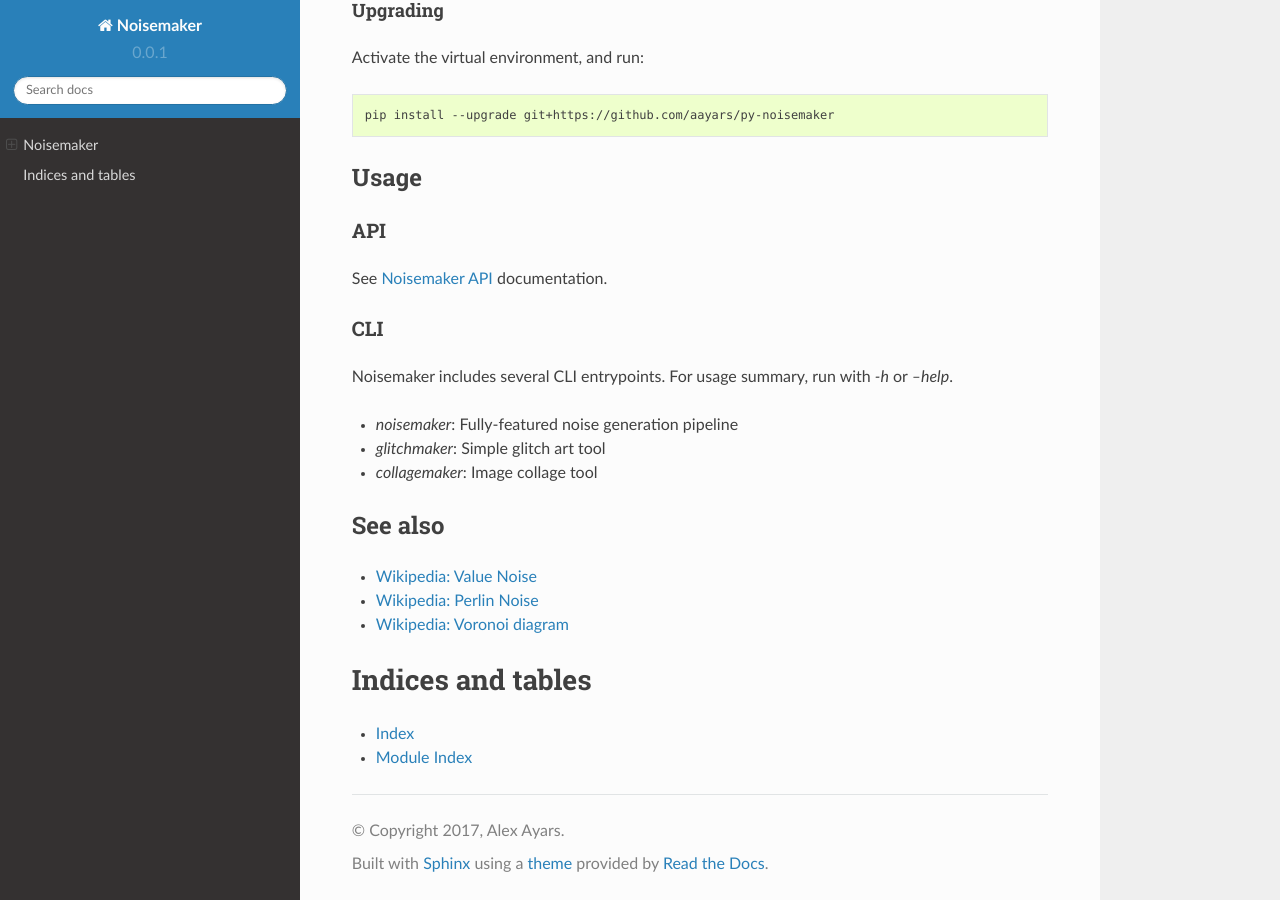
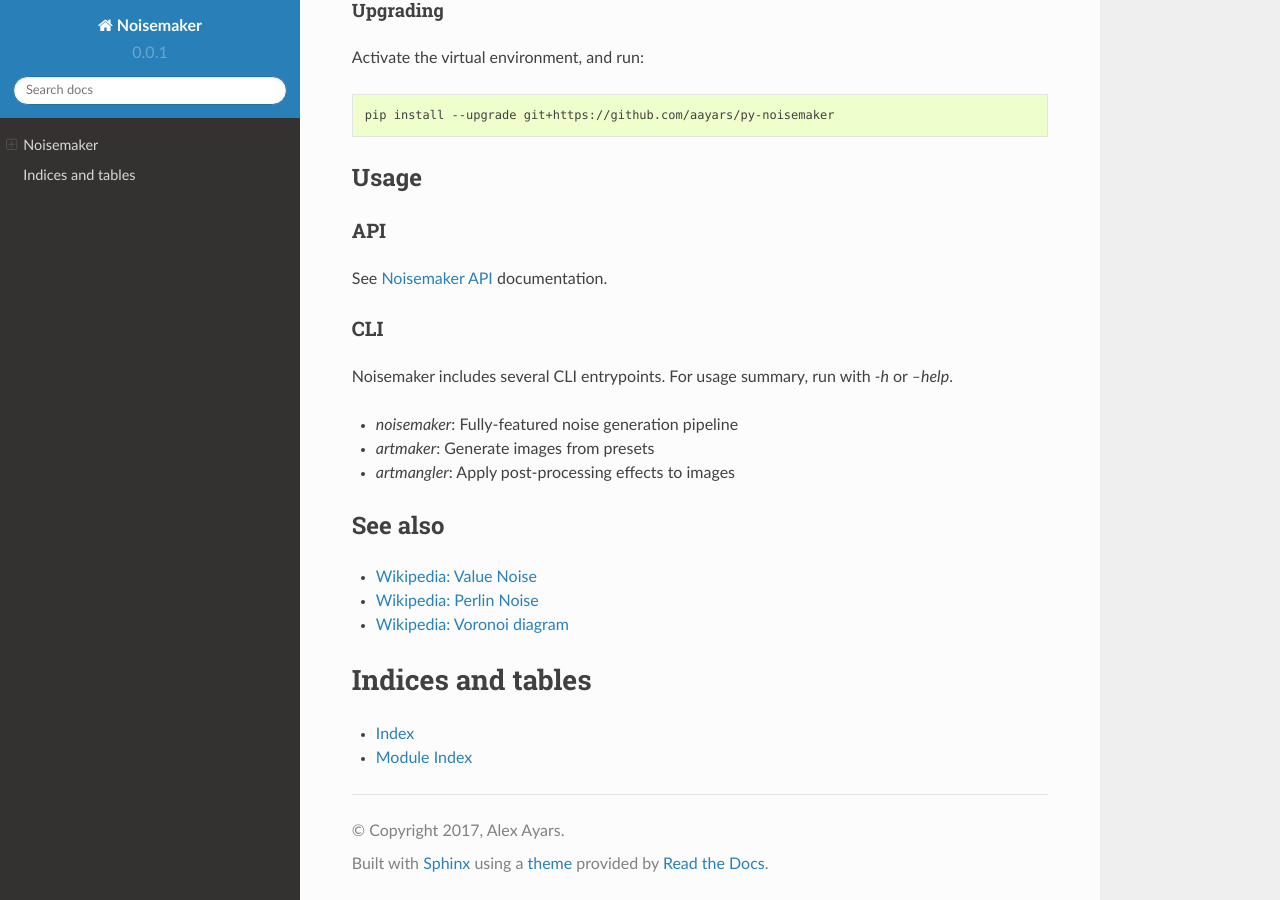
Before and after one commit to aayars/py-noisemaker, a Sphinx documentation site: the page built from docs/index.rst, in a window 1280 px wide and 900 px high, scrolled down 1164 px. Built offline with Sphinx 7.4.7 and the Read the Docs theme 2.0.0, drawn with Linux system fonts in a browser that asks for light colours.

Commit message:
update script names

```diff
--- a/docs/index.rst
+++ b/docs/index.rst
@@ -74,8 +74,8 @@
 Noisemaker includes several CLI entrypoints. For usage summary, run with `-h` or `--help`.
 
 -  `noisemaker`: Fully-featured noise generation pipeline
--  `glitchmaker`: Simple glitch art tool
--  `collagemaker`: Image collage tool
+-  `artmaker`: Generate images from presets
+-  `artmangler`: Apply post-processing effects to images
 
 See also
 --------
```
